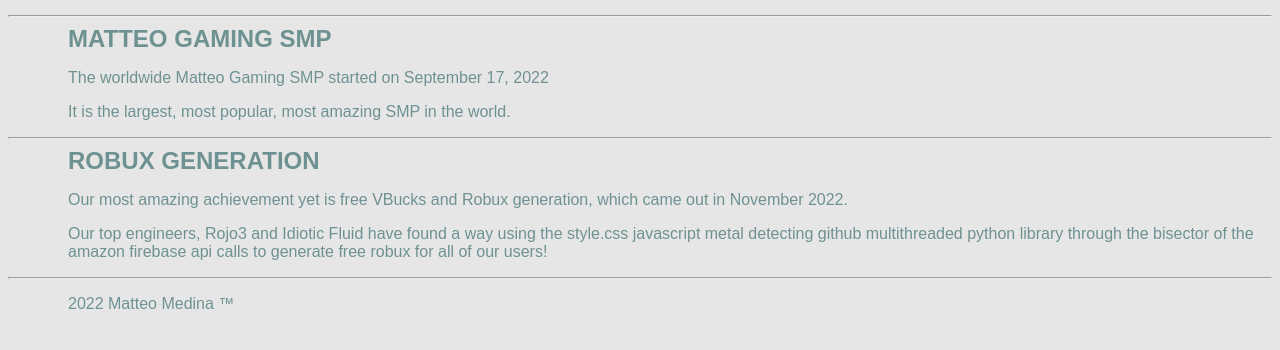
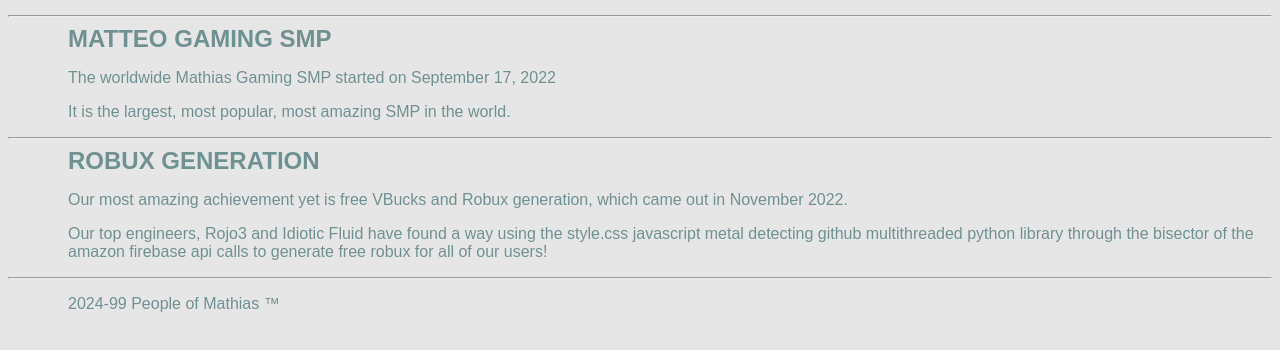
Before and after one commit to mistafart/mistafart.github.io, a plain HTML site: page pages/history.html in a window 1280 px wide. Shown: the part 246-596 px from the top of the page. Drawn offline with Linux system fonts and the light colour scheme.

Commit message:
Update history.html

```diff
--- a/pages/history.html
+++ b/pages/history.html
@@ -106,7 +106,7 @@
     <hr>
 
     <p2>MATTEO GAMING SMP</p2>
-    <p>The worldwide Matteo Gaming SMP started on September 17, 2022</p>
+    <p>The worldwide Mathias Gaming SMP started on September 17, 2022</p>
     <p>It is the largest, most popular, most amazing SMP in the world.</p>
 
     <hr>
@@ -119,7 +119,7 @@
 
     <hr>
   <p>
-    2022 Matteo Medina &trade;
+    2024-99 People of Mathias &trade;
   </p>
 </body>
 </html>
```
